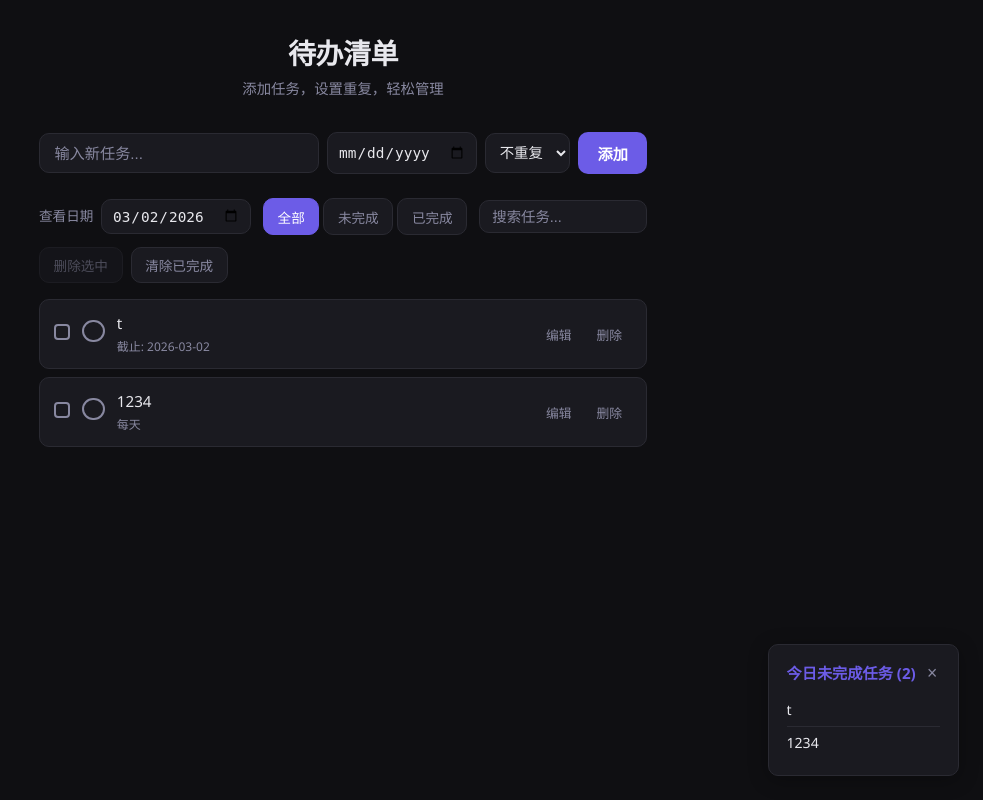
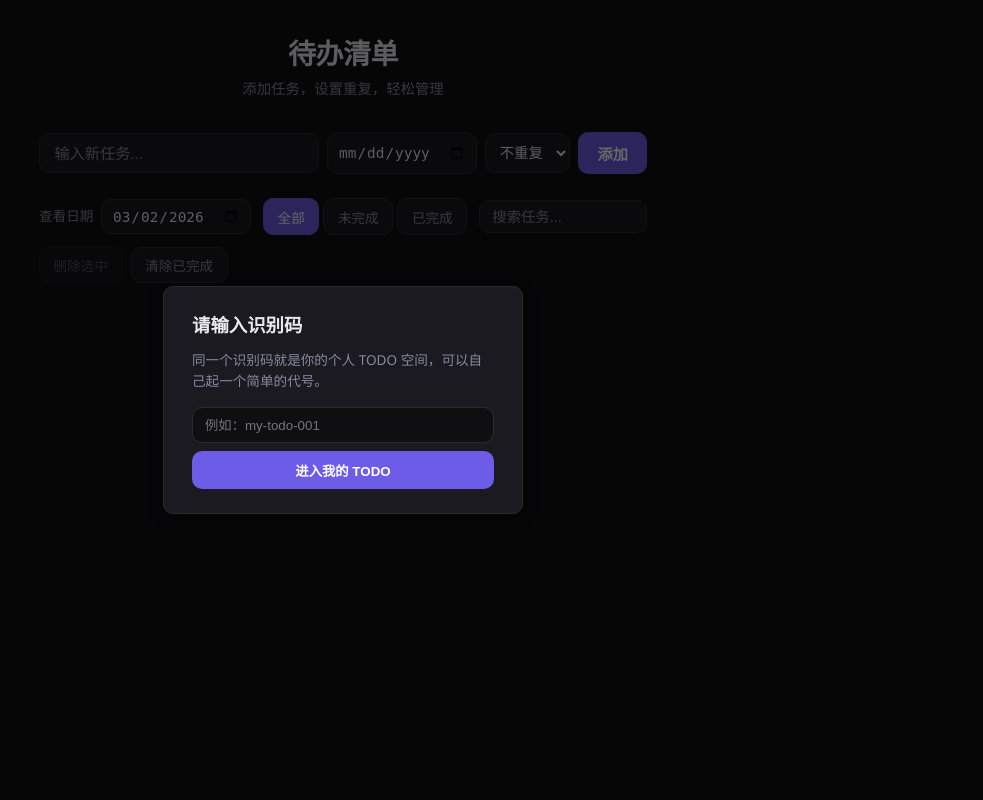
Before and after one commit to Tupler/AI_TODO, a Flask app: page / in a window 1280 px wide. Shown: the whole page, without its empty margins (297-1280 px from the left). Run offline with Flask 3, Linux system fonts and the light colour scheme; data comes from the database, SQL or seed files in the repository; both versions use the stored data as it was after the commit; data that the repository does not hold is empty.

Commit message:
Add files via upload

```diff
--- a/app.py
+++ b/app.py
@@ -20,6 +20,8 @@ RECURRENCE_CHOICES = ['none', 'daily', 'weekly', 'monthly']
 class Task(db.Model):
     __tablename__ = 'tasks'
     id = db.Column(db.Integer, primary_key=True)
+    # 识别码，用来区分不同用户的 TODO 空间
+    user_code = db.Column(db.String(64), nullable=False, index=True)
     title = db.Column(db.String(256), nullable=False)
     due_date = db.Column(db.Date, nullable=True)
     recurrence = db.Column(db.String(20), default='none')
@@ -30,6 +32,7 @@ class Task(db.Model):
         completed = completed_override if completed_override is not None else self.completed
         return {
             'id': self.id,
+            'user_code': self.user_code,
             'title': self.title,
             'due_date': self.due_date.isoformat() if self.due_date else None,
             'recurrence': self.recurrence,
@@ -74,7 +77,12 @@ def task_applies_on_date(task, d):
 
 @app.route('/api/tasks', methods=['GET'])
 def list_tasks():
-    """列表：支持筛选 all | active | completed，以及按 date 显示当天任务（含重复规则）。"""
+    """列表：支持筛选 all | active | completed，以及按 date 显示当天任务（含重复规则），并按 user_code 隔离。"""
+    user_code = (request.args.get('user_code') or '').strip()
+    if not user_code:
+        # 没有识别码时直接返回空列表，前端会先要求输入识别码
+        return jsonify([])
+
     filter_type = request.args.get('filter', 'all')
     date_str = request.args.get('date')
     view_date = None
@@ -83,7 +91,8 @@ def list_tasks():
             view_date = datetime.strptime(date_str, '%Y-%m-%d').date()
         except (ValueError, TypeError):
             pass
-    q = Task.query.order_by(Task.created_at.desc())
+
+    q = Task.query.filter_by(user_code=user_code).order_by(Task.created_at.desc())
     tasks = q.all()
     if view_date is not None:
         tasks = [t for t in tasks if task_applies_on_date(t, view_date)]
@@ -92,10 +101,10 @@ def list_tasks():
     if view_date is not None and tasks:
         task_ids = [t.id for t in tasks]
         completed_for_date = {
-            c.task_id for c in
-            TaskCompletion.query.filter(
+            c.task_id
+            for c in TaskCompletion.query.filter(
                 TaskCompletion.task_id.in_(task_ids),
-                TaskCompletion.completed_date == view_date
+                TaskCompletion.completed_date == view_date,
             ).all()
         }
     result = []
@@ -115,6 +124,10 @@ def list_tasks():
 @app.route('/api/tasks', methods=['POST'])
 def add_task():
     data = request.get_json() or {}
+    user_code = (data.get('user_code') or '').strip()
+    if not user_code:
+        return jsonify({'error': '识别码不能为空'}), 400
+
     title = (data.get('title') or '').strip()
     if not title:
         return jsonify({'error': '标题不能为空'}), 400
@@ -127,7 +140,7 @@ def add_task():
     recurrence = data.get('recurrence', 'none')
     if recurrence not in RECURRENCE_CHOICES:
         recurrence = 'none'
-    task = Task(title=title, due_date=due, recurrence=recurrence)
+    task = Task(user_code=user_code, title=title, due_date=due, recurrence=recurrence)
     db.session.add(task)
     db.session.commit()
     return jsonify(task.to_dict()), 201
@@ -137,6 +150,11 @@ def add_task():
 def update_task(task_id):
     task = Task.query.get_or_404(task_id)
     data = request.get_json() or {}
+    # 简单的 user_code 校验，防止跨识别码修改
+    req_user_code = (data.get('user_code') or '').strip()
+    if req_user_code and task.user_code != req_user_code:
+        return jsonify({'error': 'not found'}), 404
+
     response_completed_override = None
     if 'title' in data:
         task.title = (data['title'] or '').strip() or task.title
@@ -177,6 +195,11 @@ def update_task(task_id):
 @app.route('/api/tasks/<int:task_id>', methods=['DELETE'])
 def delete_task(task_id):
     task = Task.query.get_or_404(task_id)
+    data = request.get_json(silent=True) or {}
+    req_user_code = (data.get('user_code') or '').strip() if isinstance(data, dict) else ''
+    if req_user_code and task.user_code != req_user_code:
+        return jsonify({'error': 'not found'}), 404
+
     TaskCompletion.query.filter_by(task_id=task_id).delete(synchronize_session=False)
     db.session.delete(task)
     db.session.commit()
@@ -187,10 +210,20 @@ def delete_task(task_id):
 def batch_delete():
     data = request.get_json() or {}
     ids = data.get('ids', [])
+    user_code = (data.get('user_code') or '').strip()
     if not ids:
         return jsonify({'error': '请选择要删除的任务'}), 400
-    TaskCompletion.query.filter(TaskCompletion.task_id.in_(ids)).delete(synchronize_session=False)
-    Task.query.filter(Task.id.in_(ids)).delete(synchronize_session=False)
+
+    # 只删除当前识别码下的任务
+    tasks = Task.query.filter(Task.id.in_(ids))
+    if user_code:
+        tasks = tasks.filter_by(user_code=user_code)
+    task_ids = [t.id for t in tasks.all()]
+    if not task_ids:
+        return '', 204
+
+    TaskCompletion.query.filter(TaskCompletion.task_id.in_(task_ids)).delete(synchronize_session=False)
+    Task.query.filter(Task.id.in_(task_ids)).delete(synchronize_session=False)
     db.session.commit()
     return '', 204
 
@@ -198,14 +231,29 @@ def batch_delete():
 @app.route('/api/tasks/clear-completed', methods=['POST'])
 def clear_completed():
     data = request.get_json() or {}
+    user_code = (data.get('user_code') or '').strip()
     date_str = data.get('view_date') or data.get('date')
     if date_str:
         try:
             d = datetime.strptime(date_str, '%Y-%m-%d').date()
-            TaskCompletion.query.filter_by(completed_date=d).delete(synchronize_session=False)
+            q = TaskCompletion.query.filter_by(completed_date=d)
+            if user_code:
+                # 先找出该 user_code 的任务，再按任务 id 限制
+                user_task_ids = [
+                    t.id for t in Task.query.filter_by(user_code=user_code).all()
+                ]
+                if user_task_ids:
+                    q = q.filter(TaskCompletion.task_id.in_(user_task_ids))
+                else:
+                    q = q.filter(False)
+            q.delete(synchronize_session=False)
         except (ValueError, TypeError):
             pass
-    Task.query.filter(Task.recurrence == 'none', Task.completed == True).delete(synchronize_session=False)
+    # 非重复任务：只清除当前识别码下已完成的
+    q_tasks = Task.query.filter(Task.recurrence == 'none', Task.completed == True)
+    if user_code:
+        q_tasks = q_tasks.filter_by(user_code=user_code)
+    q_tasks.delete(synchronize_session=False)
     db.session.commit()
     return '', 204
 
--- a/static/css/style.css
+++ b/static/css/style.css
@@ -24,6 +24,58 @@ body {
   color: var(--text);
   min-height: 100vh;
   line-height: 1.5;
+}
+
+.code-overlay {
+  position: fixed;
+  inset: 0;
+  background: rgba(0, 0, 0, 0.6);
+  display: flex;
+  align-items: center;
+  justify-content: center;
+  z-index: 9998;
+}
+
+.code-dialog {
+  width: 90%;
+  max-width: 360px;
+  background: var(--surface);
+  border-radius: var(--radius);
+  box-shadow: var(--shadow);
+  padding: 1.5rem 1.75rem;
+  border: 1px solid var(--border);
+}
+
+.code-dialog h2 {
+  margin: 0 0 0.75rem 0;
+  font-size: 1.15rem;
+}
+
+.code-dialog .code-tip {
+  margin: 0 0 1rem 0;
+  font-size: 0.85rem;
+  color: var(--text-muted);
+}
+
+.code-dialog input {
+  width: 100%;
+  padding: 0.6rem 0.75rem;
+  border-radius: var(--radius);
+  border: 1px solid var(--border);
+  background: var(--bg);
+  color: var(--text);
+  margin-bottom: 0.5rem;
+}
+
+.code-dialog button {
+  width: 100%;
+  padding: 0.6rem 0.9rem;
+  border-radius: var(--radius);
+  border: none;
+  background: var(--accent);
+  color: #fff;
+  cursor: pointer;
+  font-weight: 600;
 }
 
 .app {
--- a/static/js/app.js
+++ b/static/js/app.js
@@ -4,6 +4,7 @@
   let searchQuery = '';
   let viewDate = getTodayStr();
   let tasks = [];
+  let userCode = localStorage.getItem('todoUserCode') || '';
 
   const $list = document.getElementById('task-list');
   const $addForm = document.getElementById('add-form');
@@ -18,6 +19,11 @@
   const $batchDelete = document.getElementById('batch-delete');
   const $clearCompleted = document.getElementById('clear-completed');
 
+  const $codeOverlay = document.getElementById('code-overlay');
+  const $codeInput = document.getElementById('code-input');
+  const $codeConfirm = document.getElementById('code-confirm');
+  const $codeError = document.getElementById('code-error');
+
   function getTodayStr() {
     const d = new Date();
     return d.getFullYear() + '-' + String(d.getMonth() + 1).padStart(2, '0') + '-' + String(d.getDate()).padStart(2, '0');
@@ -30,8 +36,24 @@
     el.classList.toggle('hidden', !msg);
   }
 
+  function ensureUserCode() {
+    if (userCode) {
+      if ($codeOverlay) $codeOverlay.style.display = 'none';
+      return true;
+    }
+    if ($codeOverlay) $codeOverlay.style.display = 'flex';
+    return false;
+  }
+
   function fetchTasks() {
-    const params = new URLSearchParams({ filter: currentFilter, date: viewDate });
+    if (!ensureUserCode()) {
+      return Promise.resolve([]);
+    }
+    const params = new URLSearchParams({
+      filter: currentFilter,
+      date: viewDate,
+      user_code: userCode,
+    });
     return fetch(API + '?' + params.toString())
       .then((r) => r.json())
       .then((data) => {
@@ -123,7 +145,7 @@
       fetch(API + '/' + id, {
         method: 'PATCH',
         headers: { 'Content-Type': 'application/json' },
-        body: JSON.stringify({ completed: completed, view_date: viewDate }),
+        body: JSON.stringify({ completed: completed, view_date: viewDate, user_code: userCode }),
       })
         .then((r) => r.json())
         .then(() => fetchTasks())
@@ -173,7 +195,7 @@
           fetch(API + '/' + numId, {
             method: 'PATCH',
             headers: { 'Content-Type': 'application/json' },
-            body: JSON.stringify({ title: val }),
+            body: JSON.stringify({ title: val, user_code: userCode }),
           })
             .then((r) => r.json())
             .then((task) => {
@@ -202,6 +224,7 @@
   $addForm.addEventListener('submit', (e) => {
     e.preventDefault();
     showError($addError, '');
+    if (!ensureUserCode()) return;
     const title = $taskTitle.value.trim();
     if (!title) {
       showError($addError, '请输入任务内容');
@@ -213,7 +236,12 @@
     fetch(API, {
       method: 'POST',
       headers: { 'Content-Type': 'application/json' },
-      body: JSON.stringify({ title: title, due_date: due, recurrence: recurrence }),
+      body: JSON.stringify({
+        user_code: userCode,
+        title: title,
+        due_date: due,
+        recurrence: recurrence,
+      }),
     })
       .then((r) => {
         if (!r.ok) return r.json().then((d) => Promise.reject(d.error || '添加失败'));
@@ -253,7 +281,7 @@
     fetch(API + '/batch-delete', {
       method: 'POST',
       headers: { 'Content-Type': 'application/json' },
-      body: JSON.stringify({ ids: ids }),
+      body: JSON.stringify({ ids: ids, user_code: userCode }),
     })
       .then(() => fetchTasks())
       .catch(() => {});
@@ -263,7 +291,7 @@
     fetch(API + '/clear-completed', {
       method: 'POST',
       headers: { 'Content-Type': 'application/json' },
-      body: JSON.stringify({ view_date: viewDate }),
+      body: JSON.stringify({ view_date: viewDate, user_code: userCode }),
     }).then(() => fetchTasks()).catch(() => {});
   });
 
@@ -309,8 +337,9 @@
   }
 
   function runReminder() {
+    if (!userCode) return;
     const today = getTodayStr();
-    const params = new URLSearchParams({ filter: 'active', date: today });
+    const params = new URLSearchParams({ filter: 'active', date: today, user_code: userCode });
     fetch(API + '?' + params.toString())
       .then((r) => r.json())
       .then((list) => showReminderToast(list))
@@ -320,5 +349,32 @@
   setTimeout(runReminder, REMINDER_FIRST_DELAY_MS);
   setInterval(runReminder, REMINDER_INTERVAL_MS);
 
-  fetchTasks();
+  if ($codeConfirm) {
+    $codeConfirm.addEventListener('click', () => {
+      const code = ($codeInput.value || '').trim();
+      if (!code) {
+        showError($codeError, '识别码不能为空');
+        return;
+      }
+      userCode = code;
+      localStorage.setItem('todoUserCode', userCode);
+      showError($codeError, '');
+      if ($codeOverlay) $codeOverlay.style.display = 'none';
+      fetchTasks();
+      runReminder();
+    });
+  }
+
+  if ($codeInput) {
+    $codeInput.addEventListener('keydown', (e) => {
+      if (e.key === 'Enter') {
+        e.preventDefault();
+        $codeConfirm && $codeConfirm.click();
+      }
+    });
+  }
+
+  if (ensureUserCode()) {
+    fetchTasks();
+  }
 })();
--- a/templates/index.html
+++ b/templates/index.html
@@ -7,6 +7,16 @@
   <link rel="stylesheet" href="{{ url_for('static', filename='css/style.css') }}">
 </head>
 <body>
+  <div id="code-overlay" class="code-overlay">
+    <div class="code-dialog">
+      <h2>请输入识别码</h2>
+      <p class="code-tip">同一个识别码就是你的个人 TODO 空间，可以自己起一个简单的代号。</p>
+      <input type="text" id="code-input" maxlength="32" placeholder="例如：my-todo-001">
+      <p id="code-error" class="error-msg"></p>
+      <button type="button" id="code-confirm">进入我的 TODO</button>
+    </div>
+  </div>
+
   <div class="app">
     <header class="header">
       <h1>待办清单</h1>
```
Also changed, not shown: instance/todo.db.
